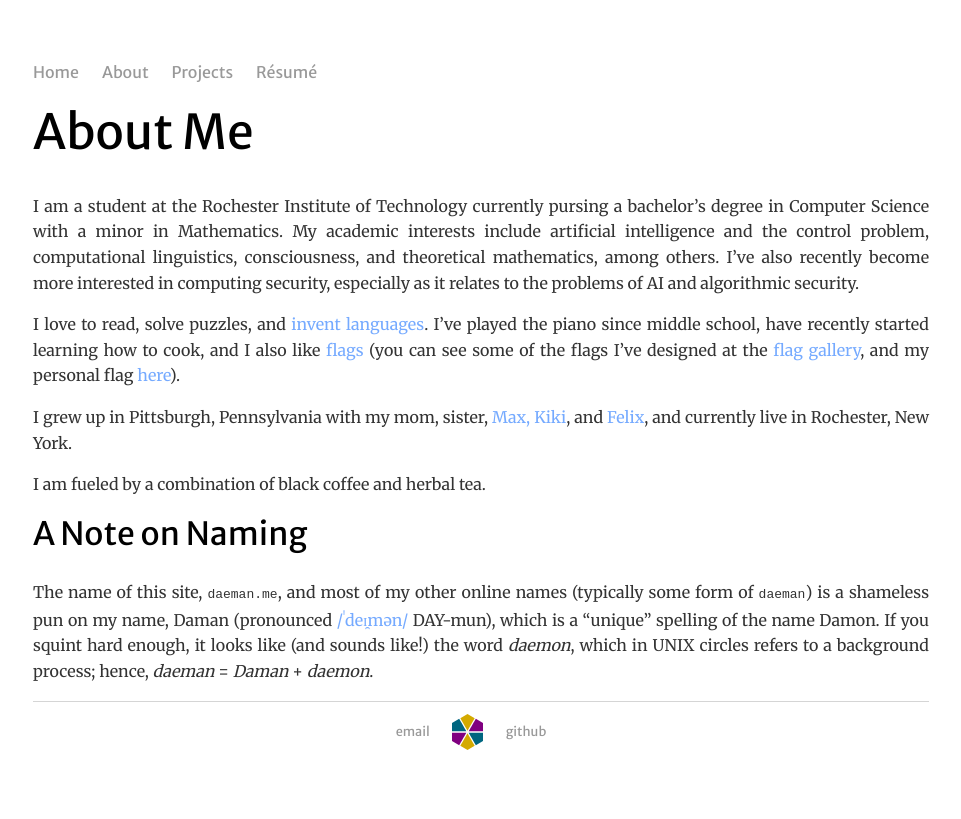
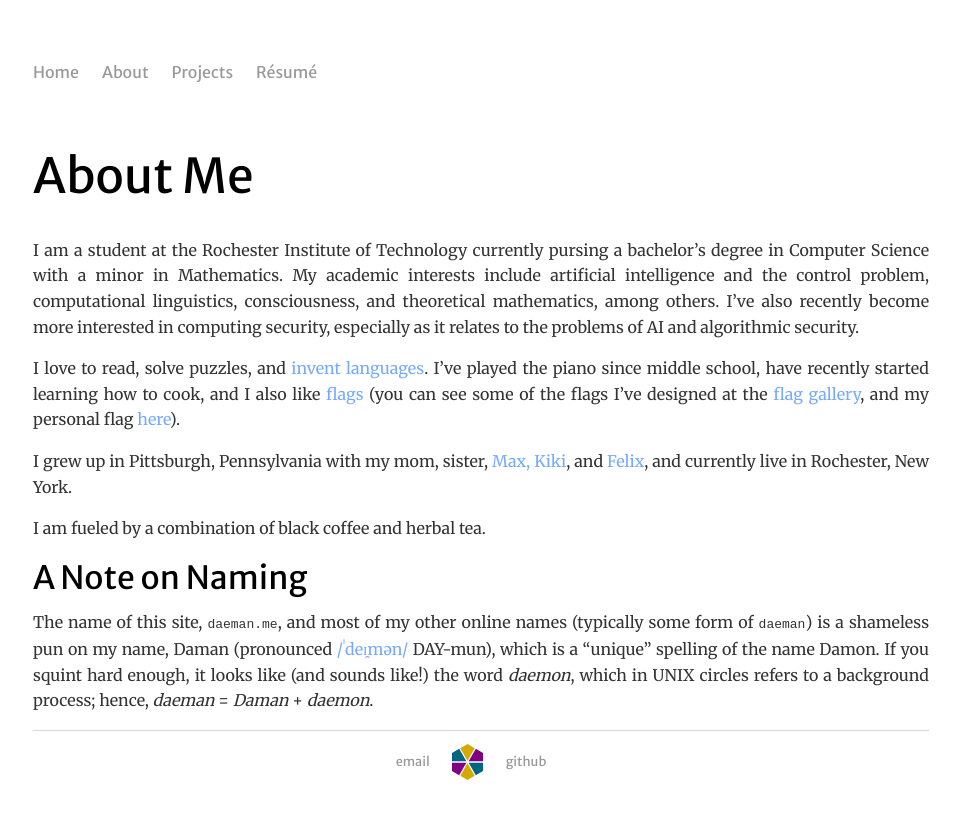
Before and after one commit to daemanos/daemanos.github.io, a Jekyll site: the page built from about/index.md, in a window 1280 px wide. Shown: the top 819 px of the page, without its empty margins (159-1120 px from the left). Built offline with Jekyll 4.4.1, drawn with Linux system fonts in a browser that asks for light colours; our own code applies the rules of GitHub Pages for plain Markdown files.

Commit message:
Re-style default layout

```diff
--- a/_layouts/default.html
+++ b/_layouts/default.html
@@ -5,6 +5,7 @@
         <link rel="stylesheet" type="text/css" href="/css/main.css">
     </head>
     <body>
+        <header>
             <nav>
                 <ul>
                     <li><a href="/">Home</a></li>
@@ -14,6 +15,7 @@
                     <!--<li><a href="/blog">Blog</a></li>-->
                 </ul>
             </nav>
+        </header>
         <div class="container">
             {{content}}
         </div>
--- a/css/main.css
+++ b/css/main.css
@@ -2,10 +2,19 @@
 
 body {
     font-family: 'Merriweather', serif;
+    margin: 0;
+    height: 100%;
+    color: #333;
+}
+
+header {
     margin: 60px auto;
     width: 70%;
-    height: 100%;
-    color: #333;
+}
+
+.container {
+    margin: auto;
+    width: 70%;
 }
 
 .center {
@@ -37,6 +46,9 @@
 }
 
 footer {
+    margin: auto;
+    margin-bottom: 20px;
+    width: 70%;
     clear: both;
     text-align: center;
 }
@@ -86,6 +98,7 @@
 
 h2 {
     font-size: 2em;
+    margin-bottom: -4px;
 }
 
 h3 {
```
Lines whose indentation alone changed are shown as unchanged.
